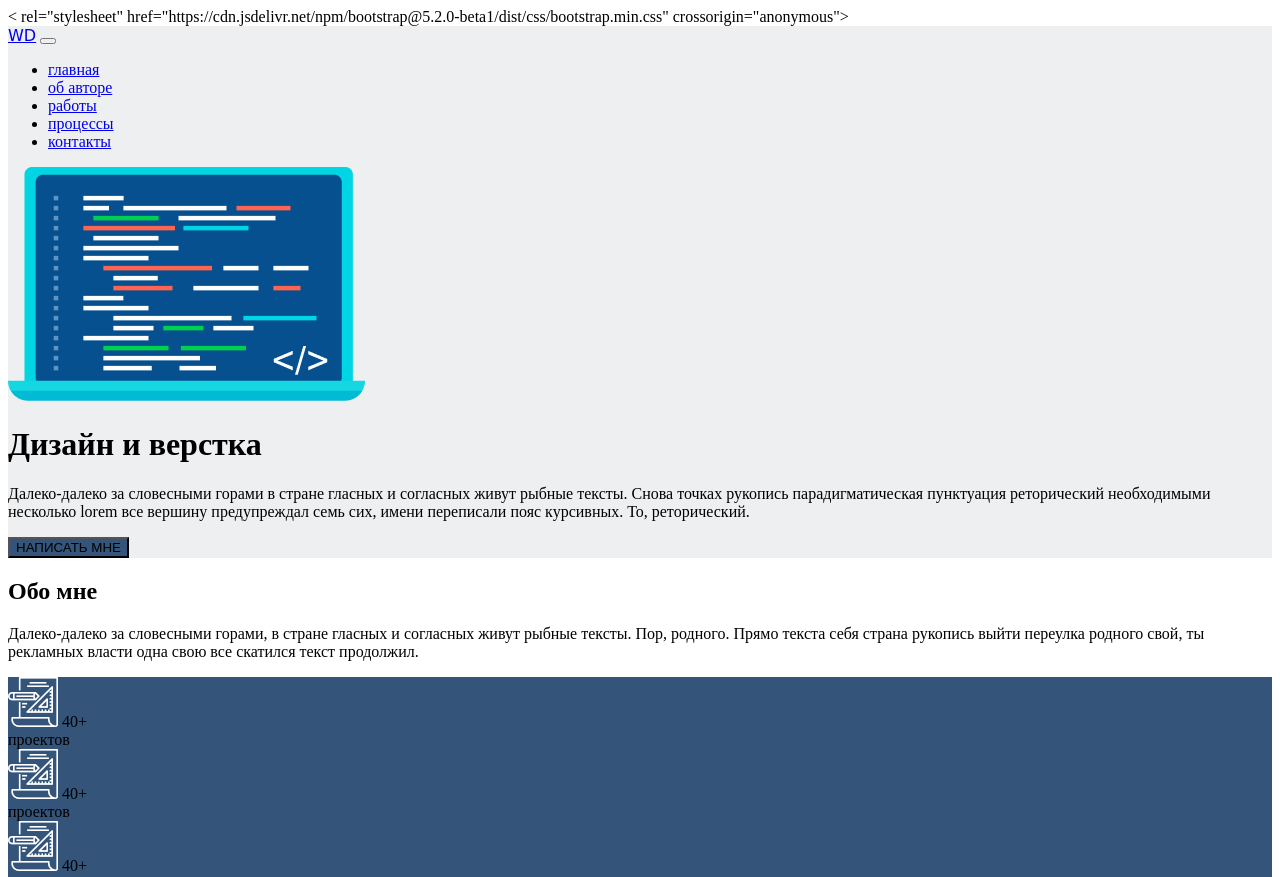
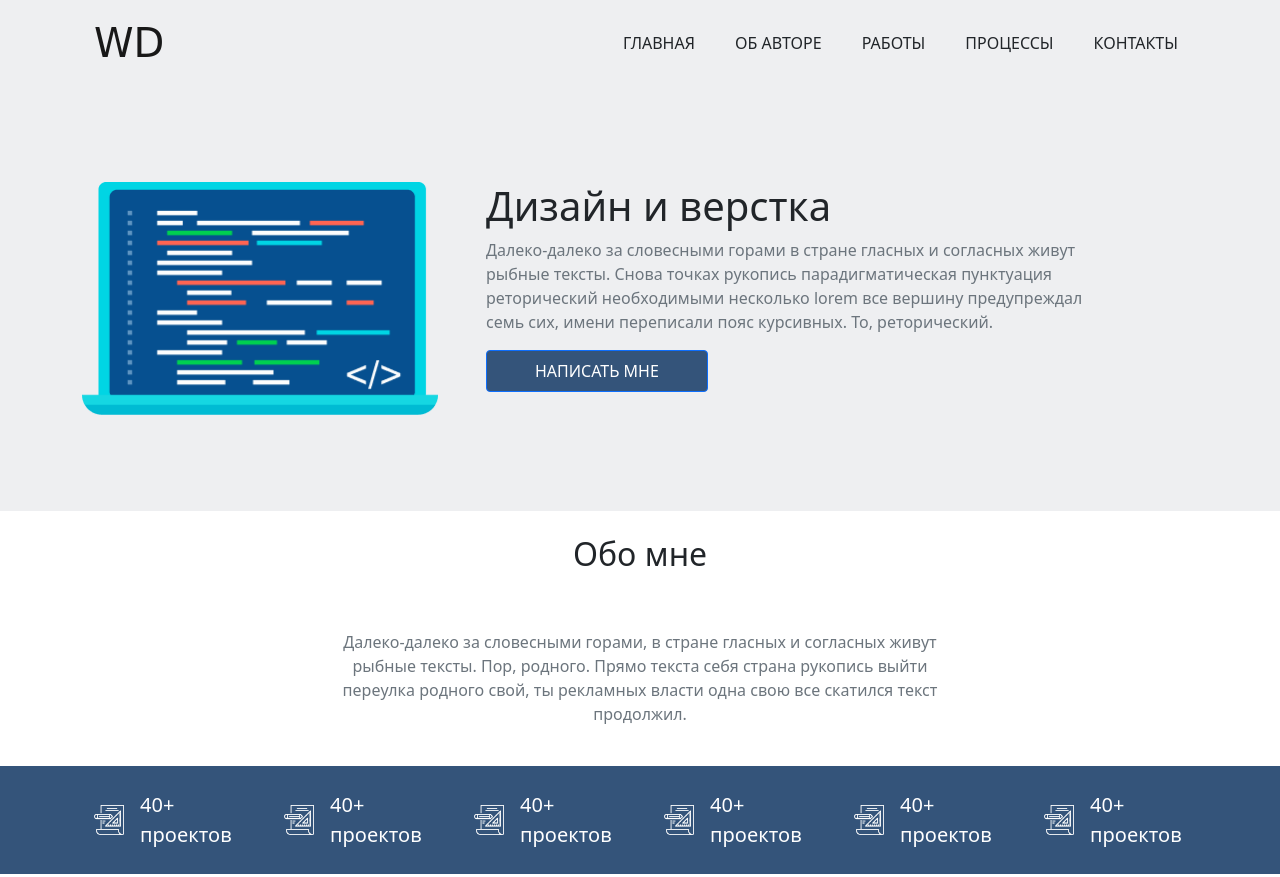
Before and after one commit to rashiduz/kostiukpavlo, a plain HTML site: page index.html in a window 1280 px wide. Shown: the top 877 px of the page. Drawn offline with nearby package versions, Linux system fonts and the light colour scheme; a web font is replaced by a local one.

Commit message:
Update index.html

```diff
--- a/index.html
+++ b/index.html
@@ -8,7 +8,7 @@
 
     <link rel="stylesheet" href="./css/main.css">
     <!-- Bootstrap CSS v5.2.0-beta1 -->
-    < rel="stylesheet" href="https://cdn.jsdelivr.net/npm/bootstrap@5.2.0-beta1/dist/css/bootstrap.min.css"  integrity="sha384-0evHe/X+R7YkIZDRvuzKMRqM+OrBnVFBL6DOitfPri4tjfHxaWutUpFmBp4vmVor" crossorigin="anonymous">
+    <link rel="stylesheet" href="https://cdn.jsdelivr.net/npm/bootstrap@5.2.0-beta1/dist/css/bootstrap.min.css"  integrity="sha384-0evHe/X+R7YkIZDRvuzKMRqM+OrBnVFBL6DOitfPri4tjfHxaWutUpFmBp4vmVor" crossorigin="anonymous">
     <!-- font -->
     <link href="https://fonts.googleapis.com/css?family=Revalia|Roboto:400,500,700&display=swap&subset=cyrillic" rel="stylesheet">
   </head>
```
